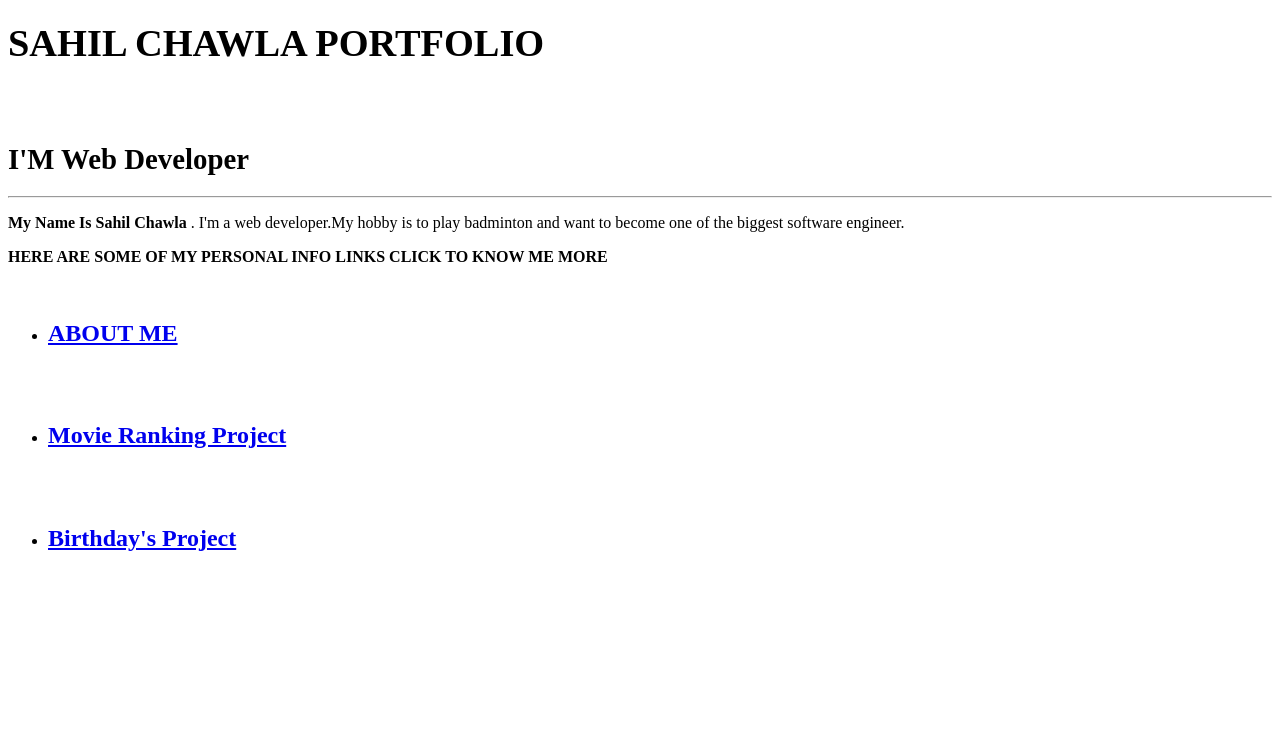
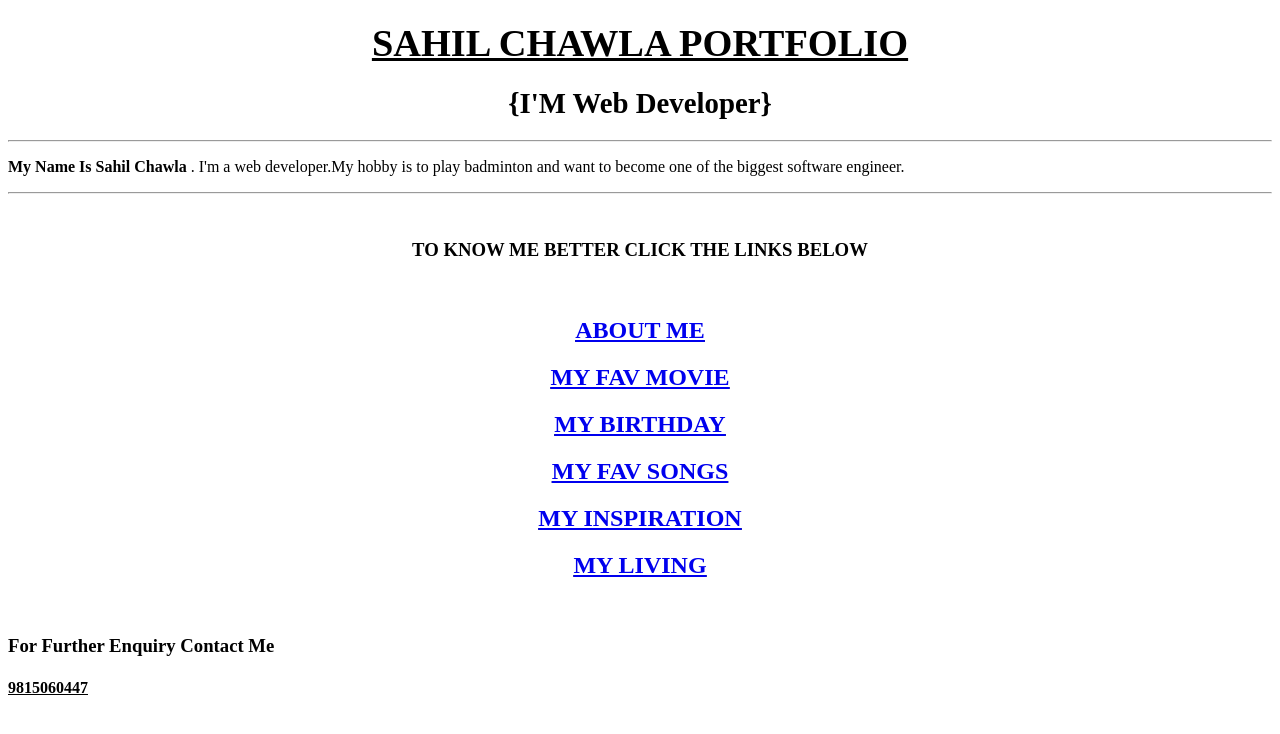
Before and after one commit to sahilchawla2121/portfolio, a plain HTML site: page index.html in a window 1280 px wide. Drawn offline with Linux system fonts and the light colour scheme.

Commit message:
Update index.html

```diff
--- a/index.html
+++ b/index.html
@@ -4,26 +4,28 @@
     <meta charset="UTF-8">
     <meta name="viewport" content="width=device-width, initial-scale=1.0">
     <title>Document</title>
+    <link rel="stylesheet" href="project.css">
 </head>
 <body>
-    <h1><b><big>SAHIL CHAWLA PORTFOLIO</big></b></h1>
-    <br>
-    <br>
-   <h2> <big>I'M Web Developer</big></h2>
+    <u><center><h1><b><big>SAHIL CHAWLA PORTFOLIO</big></b></h1></center></u>
+    <center><h2> <big>{I'M Web Developer}</big></h2></center>
     <hr>
     <p><B>My Name Is Sahil Chawla</B> . I'm a web developer.My hobby is to play badminton and want to
         become one of the biggest software engineer. </p>
-        <p><b>HERE ARE SOME OF MY PERSONAL INFO LINKS CLICK TO KNOW ME MORE</b></p>
+        <hr>
         <br>
-        <ul>
-       <li> <h2><B><a href="5.html">ABOUT ME </a></B></h2></li>
+        <center><p><b><h3>TO KNOW ME BETTER CLICK THE LINKS BELOW</h3></b></p></center>
         <br>
+      <center><u><h2><B><a href="5.html">ABOUT ME </a></B></h2></u></center>
+       <center><h2><u><a href="3.html"> MY FAV MOVIE</u> </a></h2></center>
+        <center><h2><u><a href="4.html"> MY BIRTHDAY </a></u></h2></li></center>
+        <center><h2><u><a href="6.html"> MY FAV SONGS</a></u></h2></center>
+        <center><h2><u><a href="7.html"> MY INSPIRATION</a></u></h2></center>
+        <center><h2><u><a href="8.html"> MY LIVING</a></u></h2></center>
         <br>
-  <li><h2> <a href="3.html">Movie Ranking Project </a></h2></li>
-   <br>
-   <br>
-  <li><H2> <a href="4.html">Birthday's Project </a></H2></li>
-        </ul>
+        <h3>For Further Enquiry Contact Me</h3>
+        <h4><u><b>9815060447</b></u></h4>
+
 
 
 
```
